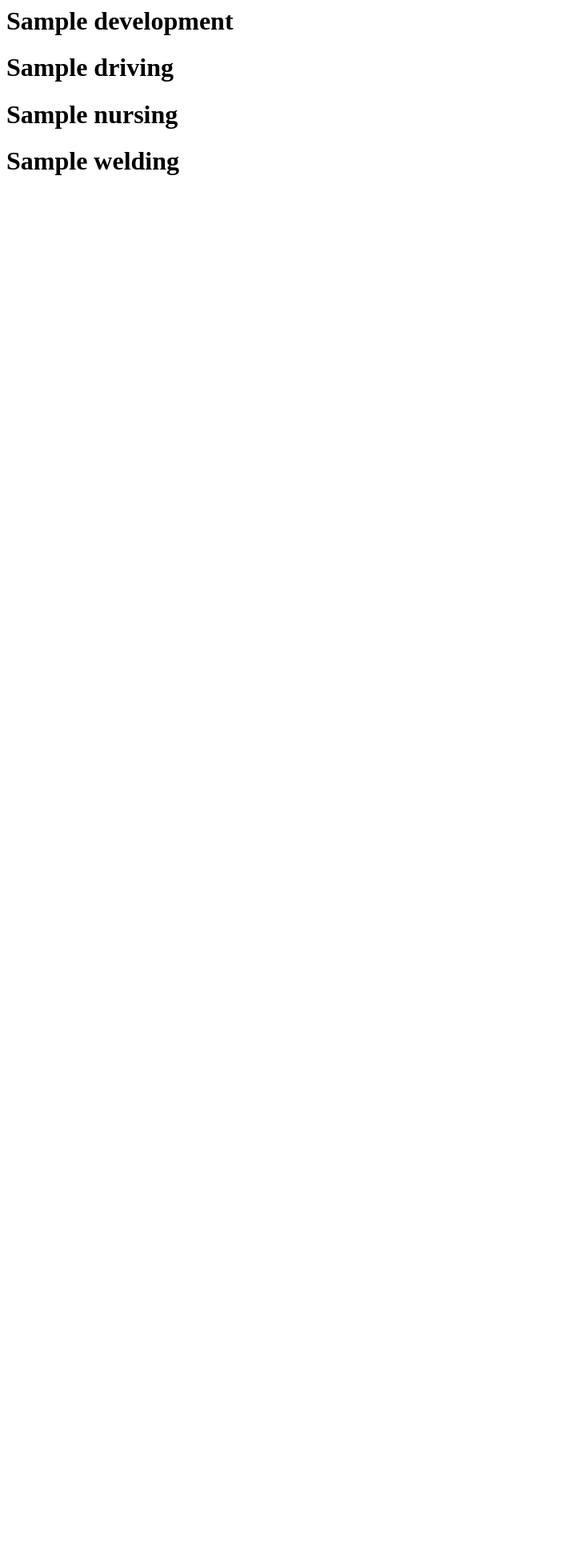
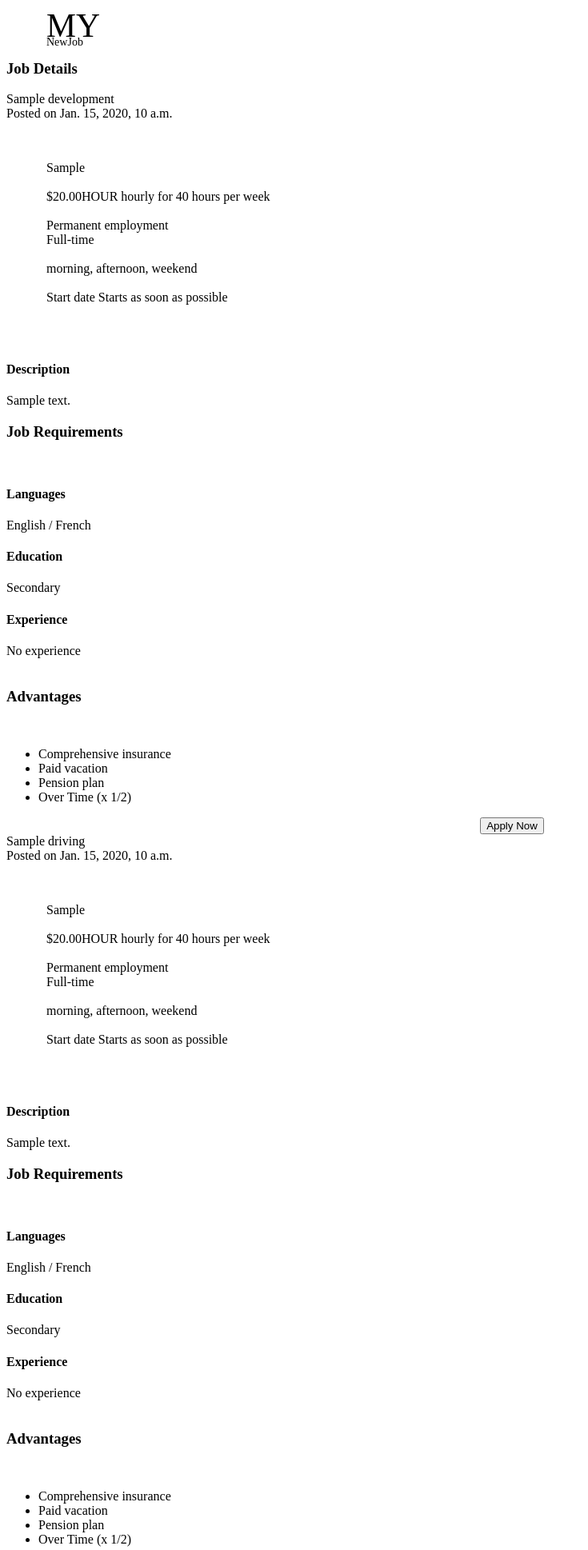
Before and after one commit to tlaloc-debug/mynewjob, a Django app: a page that uses templates/details.html in a window 1280 px wide. Shown: the top 1938 px of the page at 80% size, without its empty margins (0-735 px from the left). Before the commit the page ends 219 px from the top, so only its background shows below. Run offline with Django 3.2, Linux system fonts and the light colour scheme; tables that the repository leaves empty hold one stand-in row (values such as "Sample post").

Commit message:
add style to details.html

```diff
--- a/templates/base.html
+++ b/templates/base.html
@@ -19,6 +19,7 @@
             <link rel="stylesheet" type="text/css" href="{% static '' %}admin/css/content.css">
             <link rel="stylesheet" type="text/css" href="{% static '' %}admin/css/fontawesome-all.min.css">
             <link rel="stylesheet" type="text/css" href="{% static '' %}admin/css/slicknav.css">
+            <link rel="stylesheet" type="text/css" href="{% static '' %}admin/css/details.css">
 
             <style>
             </style>
--- a/templates/details.html
+++ b/templates/details.html
@@ -1,6 +1,186 @@
+<!DOCTYPE html>
+<html lang="en">
 
-{% for p in position %}
+    <head>
 
-    <h1>{{p.job_title}}</h1>
+    </head>
 
-{% endfor %}
+    <body >
+
+        <section class="content">
+
+            <div class="details-header">
+
+                <div style="margin: 0px 50px; position: relative;">
+                    <div style="font-size: 2.6em;">MY</div>
+                    <div style="font-size: 14px; position: absolute; bottom: -5px;">NewJob</div>
+                </div>
+                <!-- Header Start -->
+
+                <div >
+                    <h3>Job Details</h3>
+                </nav>
+
+            </div>
+
+        </section>
+
+        {% for p in position %}
+
+        <section class="content-inverse" >
+
+            <div class="container">
+
+                <div class="mobile-div">
+                    <div class="mobile-div-centered">
+
+                        <div class="main-job-title">{{p.job_title}}</div>
+                        <div>Posted on {{p.last_update}}</div>
+
+                    </div>
+                </div>
+
+            </div>
+
+
+            <div class="container" style="padding: 50px;">
+
+                <div class="row d-flex justify-content-center">
+
+                    <div class="mobile-div">
+                        <div class="mobile-div-centered">
+
+                            <div class="col-3 col-sm-3 d-flex ">
+
+                                <div class="details-icon">
+                                    <i class="fas fa-map-marker-alt details-icon" ></i>
+                                </div>
+                                <div class="details-icon-text">{{p.location}}</div><br>
+
+                                <div class="details-icon">
+                                    <i class="fas fa-dollar-sign details-icon" ></i>
+                                </div>
+                                <div class="details-icon-text">$20.00HOUR hourly for 40 hours per week</div><br>
+
+                                <div class="details-icon">
+                                    <i class="fas fa-file-alt details-icon" ></i>
+                                </div>
+                                <div class="details-icon-text">Permanent employment</div>
+
+                            </div>
+
+                            <div class="col-3 col-sm-3 d-flex ">
+
+                                <div class="details-icon">
+                                    <i class="fas fa-id-card details-icon" ></i>
+                                </div>
+                                <div class="details-icon-text">Full-time</div><br>
+
+                                <div class="details-icon">
+                                    <i class="fas fa-clock details-icon" ></i>
+                                </div>
+                                <div class="details-icon-text">morning, afternoon, weekend</div><br>
+
+                                <div class="details-icon">
+                                    <i class="fas fa-calendar-alt details-icon" ></i>
+                                </div>
+                                <div class="details-icon-text">Start date Starts as soon as possible</div>
+
+                            </div>
+
+                        </div>
+                    </div>
+
+                </div>
+
+
+            </div>
+
+            <div class="container">
+
+                <div class="mobile-div">
+                    <div class="mobile-div-centered">
+
+                        <h4>Description</h4>
+                        <div>{{p.description}}</div>
+
+
+                    </div>
+                </div>
+
+            </div>
+
+            <div class="container">
+
+                <div class="row d-flex justify-content-center">
+
+                    <div class="mobile-div">
+                        <div class="mobile-div-centered">
+
+                            <div class="col-sm-6 d-flex " >
+
+                                <h3>Job Requirements</h3>
+                                <br>
+
+                                <h4>Languages</h4>
+                                <div>English / French</div>
+
+                                <h4>Education</h4>
+                                <div>Secondary</div>
+
+                                <h4>Experience</h4>
+                                <div>No experience</div>
+                                <br>
+
+                                <h3>Advantages</h3>
+                                <br>
+                                <ul >
+                                    <li>Comprehensive insurance </li>
+                                    <li>Paid vacation</li>
+                                    <li>Pension plan</li>
+                                    <li>Over Time (x 1/2)</li>
+                                </ul>
+
+                            </div>
+
+
+                        </div>
+                    </div>
+
+                </div>
+
+
+
+            </div>
+
+
+
+            <div class="container">
+
+                <div class="row d-flex justify-content-center">
+
+                    <div class="mobile-div">
+                        <div class="mobile-div-centered">
+
+                            <div class="col-sm-6 d-flex " style="text-align: center;">
+
+                                <button class="apply-now">Apply Now</button>
+
+                            </div>
+
+
+                        </div>
+                    </div>
+
+                </div>
+
+            </div>
+
+        {% endfor %}
+
+        </section>
+
+        <div style="width: 100%; height: 50px; background-color: black;"></div>
+
+    </body>
+</html>
```
Also changed, not shown: 3 other files.
